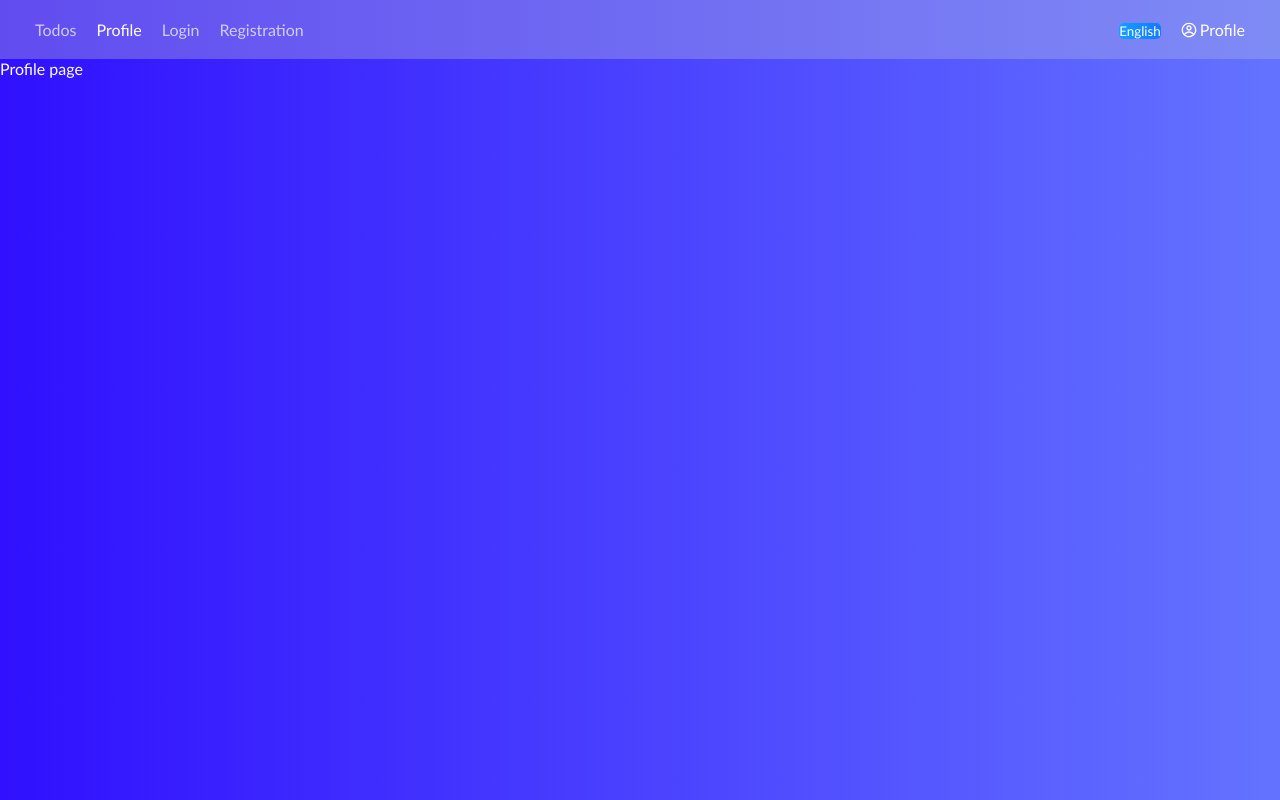
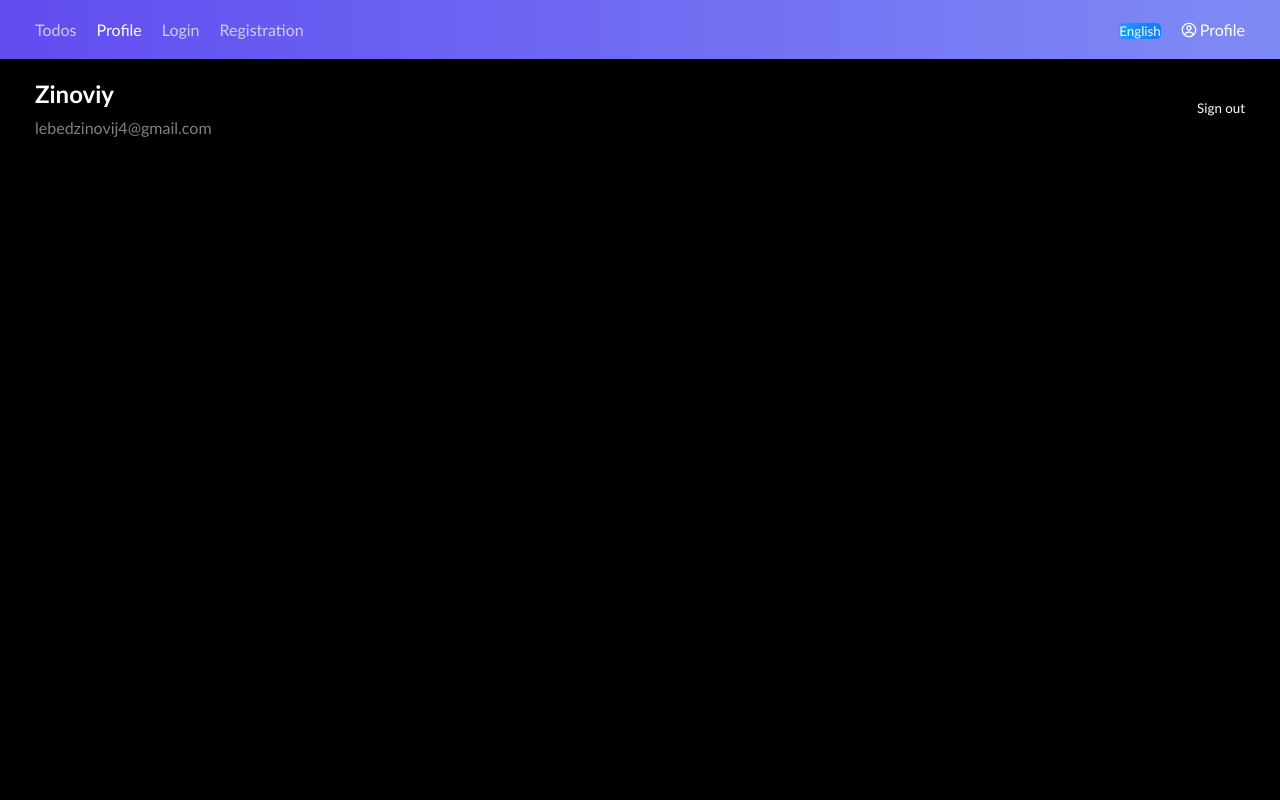
Before and after one commit to zinuu4/ToDo---React, a Next.js app in the folder client/: page /en/profile in a window 1280 px wide. Built offline with nearby package versions, Linux system fonts and the light colour scheme.

Commit message:
✨ feat: profile layout (#36)

```diff
--- a/client/src/app/[lang]/profile/page.tsx
+++ b/client/src/app/[lang]/profile/page.tsx
@@ -1,5 +1,7 @@
 import React from 'react';
 
-export default function Profile() {
-  return <div>Profile page</div>;
+import { Profile } from '@/components/Profile';
+
+export default function ProfilePage() {
+  return <Profile />;
 }
--- a/client/src/app/globals.scss
+++ b/client/src/app/globals.scss
@@ -8,9 +8,10 @@
 
 body {
   color: #fff;
-  background: linear-gradient(90deg,
-      rgba(48, 16, 255, 1) 0%,
-      rgba(100, 115, 255, 1) 100%);
+  background: #000;
+  // background: linear-gradient(90deg,
+  //     rgba(48, 16, 255, 1) 0%,
+  //     rgba(100, 115, 255, 1) 100%);
 }
 
 a {
--- /dev/null
+++ b/client/src/components/Profile/Profile.module.scss
@@ -0,0 +1,9 @@
+.section {
+  padding-top: 20px;
+}
+
+.row {
+  display: flex;
+  justify-content: space-between;
+  align-items: center;
+}
--- /dev/null
+++ b/client/src/components/Profile/Profile.tsx
@@ -0,0 +1,18 @@
+import clsx from 'clsx';
+import React from 'react';
+
+import { UserData } from './UserData';
+import { SignOutButton } from './SignOutButton';
+
+import styles from './Profile.module.scss';
+
+export const Profile = () => {
+  return (
+    <section className={clsx('container', styles.section)}>
+      <div className={styles.row}>
+        <UserData />
+        <SignOutButton />
+      </div>
+    </section>
+  );
+};
--- /dev/null
+++ b/client/src/components/Profile/SignOutButton/SignOutButton.tsx
@@ -0,0 +1,5 @@
+import React from 'react';
+
+export const SignOutButton = () => {
+  return <button className="btn-reset">Sign out</button>;
+};
--- /dev/null
+++ b/client/src/components/Profile/SignOutButton/index.ts
@@ -0,0 +1 @@
+export { SignOutButton } from './SignOutButton';
--- /dev/null
+++ b/client/src/components/Profile/UserData/UserData.module.scss
@@ -0,0 +1,7 @@
+.name {
+  margin: 0 0 10px 0;
+}
+
+.email {
+  opacity: .5;
+}
--- /dev/null
+++ b/client/src/components/Profile/UserData/UserData.tsx
@@ -0,0 +1,12 @@
+import React from 'react';
+
+import styles from './UserData.module.scss';
+
+export const UserData = () => {
+  return (
+    <div>
+      <h1 className={styles.name}>Zinoviy</h1>
+      <span className={styles.email}>lebedzinovij4@gmail.com</span>
+    </div>
+  );
+};
--- /dev/null
+++ b/client/src/components/Profile/UserData/index.ts
@@ -0,0 +1 @@
+export { UserData } from './UserData';
--- /dev/null
+++ b/client/src/components/Profile/index.ts
@@ -0,0 +1 @@
+export { Profile } from './Profile';
```
